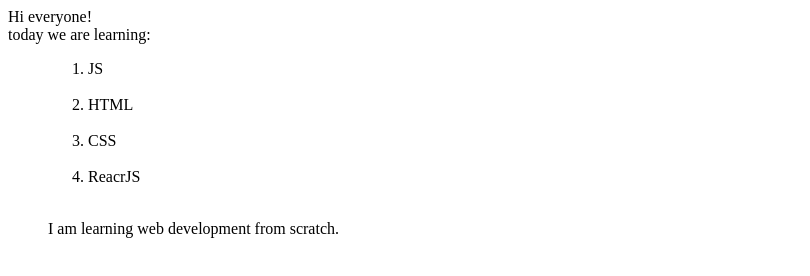
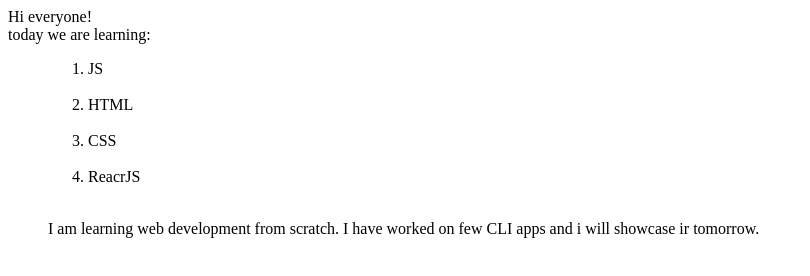
Before and after one commit to OWAIS221B/Student-name-site, a plain HTML site: page index.html in a window 1280 px wide. Shown: the whole page, without its empty margins (0-810 px from the left). Drawn offline with Linux system fonts and the light colour scheme.

Commit message:
Update details on project

```diff
--- a/index.html
+++ b/index.html
@@ -18,7 +18,7 @@
             <li>ReacrJS</li><br>
         </ol>
         <p>
-            I am learning web development from scratch.
+            I am learning web development from scratch. I have worked on few CLI apps and i will showcase ir tomorrow.
         </p>
     </ul>
 </body>
```
